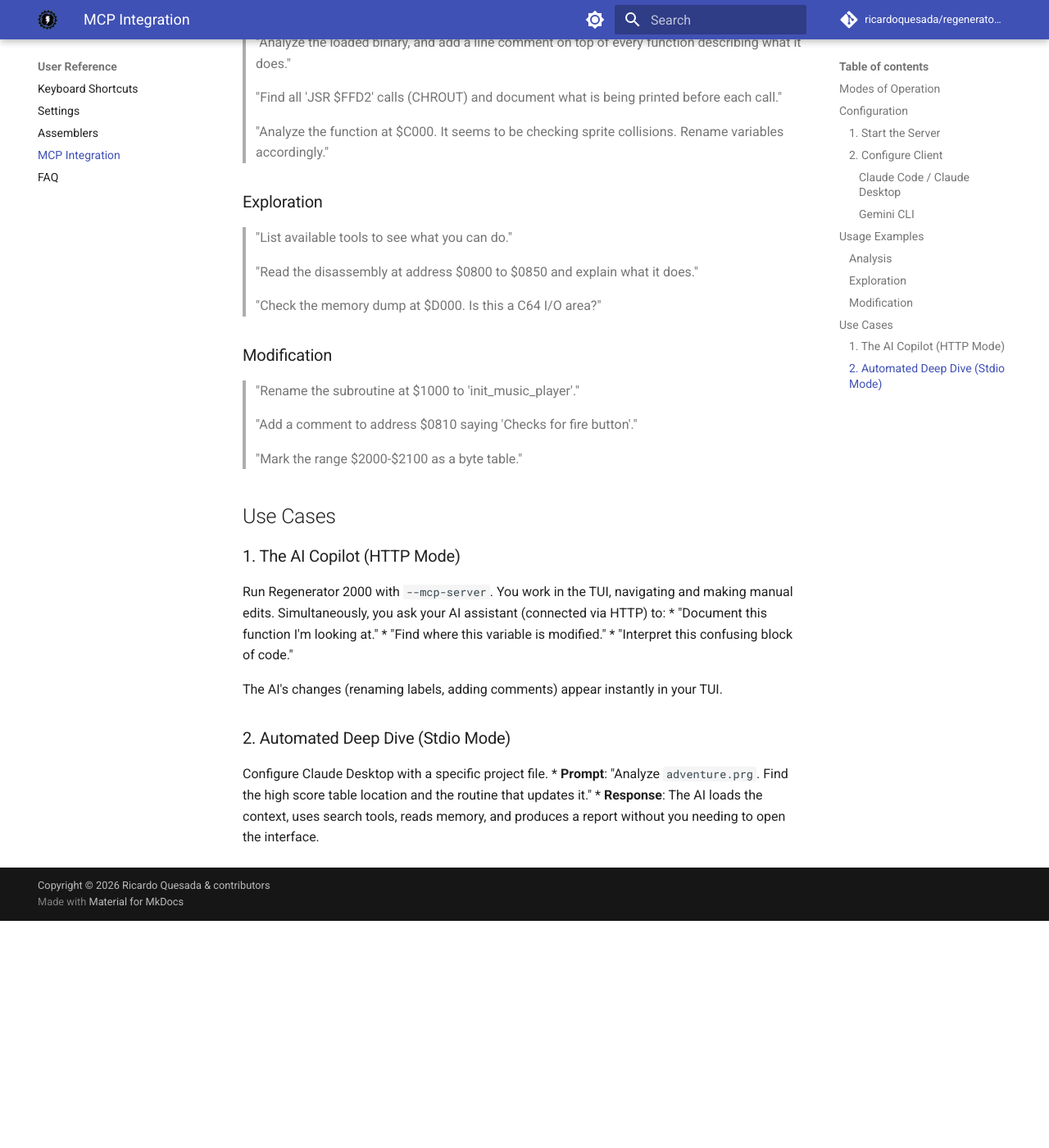
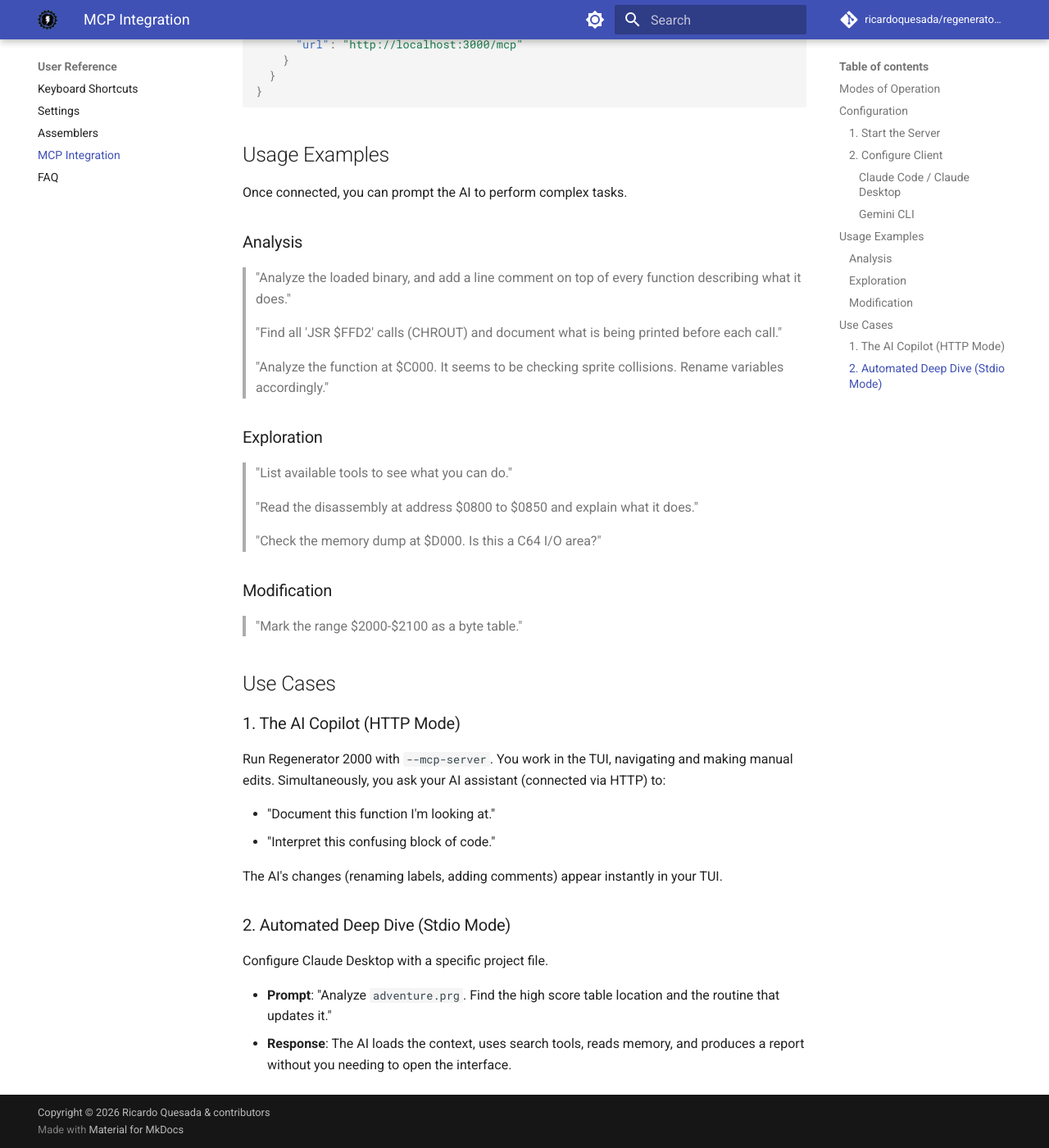
Before and after one commit to ricardoquesada/regenerator2000, an MkDocs documentation site: the page built from docs/mcp.md, in a window 1280 px wide and 1400 px high, scrolled down 2345 px. Shown: the whole window at 82% size. Built offline with MkDocs 1.6.1 and Material for MkDocs 9.7.7, drawn with Linux system fonts in a browser that asks for light colours; comment, search, counter and statistics services are not loaded; before the commit the page ends 3468 px from its top, so only the background shows below that; some of the changed text lies outside the part shown.

Commit message:
MCP documentation fixes

````diff
--- a/docs/mcp.md
+++ b/docs/mcp.md
@@ -4,11 +4,12 @@
 
 Through the MCP server, an AI assistant can:
 
--   **Read** disassembly, memory dump, and project state.
--   **Modify** comments, labels, and block types.
--   **Analyze** code structure and control flow.
+- **Read** disassembly, memory dump, and project state.
+- **Modify** comments, labels, and block types.
+- **Analyze** code structure and control flow.
 
 !!! note "What is MCP?"
+
     The Model Context Protocol (MCP) is an open standard that enables AI models to interact with local applications and contexts. Learn more at [modelcontextprotocol.io](https://modelcontextprotocol.io).
 
 ## Modes of Operation
@@ -16,29 +17,28 @@
 Regenerator 2000 supports two MCP transport modes:
 
 1.  **HTTP Mode (Streamable/SSE)**:
-    -   Runs the MCP server over HTTP using Server-Sent Events (SSE).
-    -   Allows concurrent TUI usage (User + AI working together).
-    -   **Flag**: `--mcp-server` (starts TUI + Server on port 3000)
-    -   **Flag**: `--mcp-server --headless` (starts Headless Server on port 3000)
-    -   **Endpoint**: `http://127.0.0.1:3000/mcp`
-    -   Recommended option!
+    - Runs the MCP server over HTTP using Server-Sent Events (SSE).
+    - Allows concurrent TUI usage (User + AI working together).
+    - **Flag**: `--mcp-server` (starts TUI + Server on port 3000)
+    - **Flag**: `--mcp-server --headless` (starts Headless Server on port 3000)
+    - **Endpoint**: `http://127.0.0.1:3000/mcp`
+    - Recommended option!
 
 2.  **Stdio Mode (Headless)**:
-    -   Starts a headless instance of Regenerator 2000.
-    -   Ideal for local assistants (e.g., Claude Desktop, Claude Code) that spawn the server as a subprocess.
-    -   **Flag**: `--mcp-server-stdio`
-    -   Experimental mode, mostly used for testing.
-
+    - Starts a headless instance of Regenerator 2000.
+    - Ideal for local assistants (e.g., Claude Desktop, Claude Code) that spawn the server as a subprocess.
+    - **Flag**: `--mcp-server-stdio`, implies `--headless`.
+    - Experimental mode, mostly used for testing.
 
 ## Configuration
 
 ### 1. Start the Server
 
-Before connecting any client, you must start Regenerator 2000 in **Server Mode**. This opens the TUI and starts the HTTP server, allowing you to use the interface while the AI interacts with it.
+Before connecting any client, you must start Regenerator 2000 with **MCP Server** enabled. This opens the TUI and starts the HTTP server, allowing you to use the interface while the AI interacts with it.
 
 ```bash
 # Open your project with the server enabled
-regenerator2000 --mcp-server your_project.d64
+regenerator2000 --mcp-server your_project.regen2000proj
 ```
 
 The server will listen on `http://127.0.0.1:3000/mcp` by default.
@@ -50,15 +50,16 @@
 To use Regenerator 2000 with Claude, add the configuration to your `claude_desktop_config.json` or `config.json`.
 
 **Location:**
--   **macOS**: `~/Library/Application Support/Claude/claude_desktop_config.json`
--   **Windows**: `%APPDATA%\Claude\claude_desktop_config.json`
+
+- **macOS**: `~/Library/Application Support/Claude/claude_desktop_config.json`
+- **Windows**: `%APPDATA%\Claude\claude_desktop_config.json`
 
 **Configuration:**
 
 ```json
 {
   "mcpServers": {
-    "regenerator": {
+    "regenerator2000": {
       "url": "http://127.0.0.1:3000/mcp"
     }
   }
@@ -66,6 +67,7 @@
 ```
 
 !!! tip
+
     Ensure the `regenerator2000` application is running with `--mcp-server` **before** you start Claude Desktop or Claude Code, as they will attempt to connect on startup.
 
 #### Gemini CLI
@@ -74,7 +76,19 @@
 
 ```bash
 # Example connection command
-gemini-cli connect http://127.0.0.1:3000/mcp
+gemini connect http://127.0.0.1:3000/mcp
+```
+
+or, update the file `~/.gemini/settigns.json` with:
+
+```json
+{
+  "mcpServers": {
+    "regenerator2000": {
+      "url": "http://localhost:3000/mcp"
+    }
+  }
+}
 ```
 
 ## Usage Examples
@@ -99,23 +113,22 @@
 
 ### Modification
 
-> "Rename the subroutine at $1000 to 'init_music_player'."
-
-> "Add a comment to address $0810 saying 'Checks for fire button'."
-
 > "Mark the range $2000-$2100 as a byte table."
 
 ## Use Cases
 
 ### 1. The AI Copilot (HTTP Mode)
+
 Run Regenerator 2000 with `--mcp-server`. You work in the TUI, navigating and making manual edits. Simultaneously, you ask your AI assistant (connected via HTTP) to:
-*   "Document this function I'm looking at."
-*   "Find where this variable is modified."
-*   "Interpret this confusing block of code."
+
+- "Document this function I'm looking at."
+- "Interpret this confusing block of code."
 
 The AI's changes (renaming labels, adding comments) appear instantly in your TUI.
 
 ### 2. Automated Deep Dive (Stdio Mode)
+
 Configure Claude Desktop with a specific project file.
-*   **Prompt**: "Analyze `adventure.prg`. Find the high score table location and the routine that updates it."
-*   **Response**: The AI loads the context, uses search tools, reads memory, and produces a report without you needing to open the interface.
+
+- **Prompt**: "Analyze `adventure.prg`. Find the high score table location and the routine that updates it."
+- **Response**: The AI loads the context, uses search tools, reads memory, and produces a report without you needing to open the interface.
````
